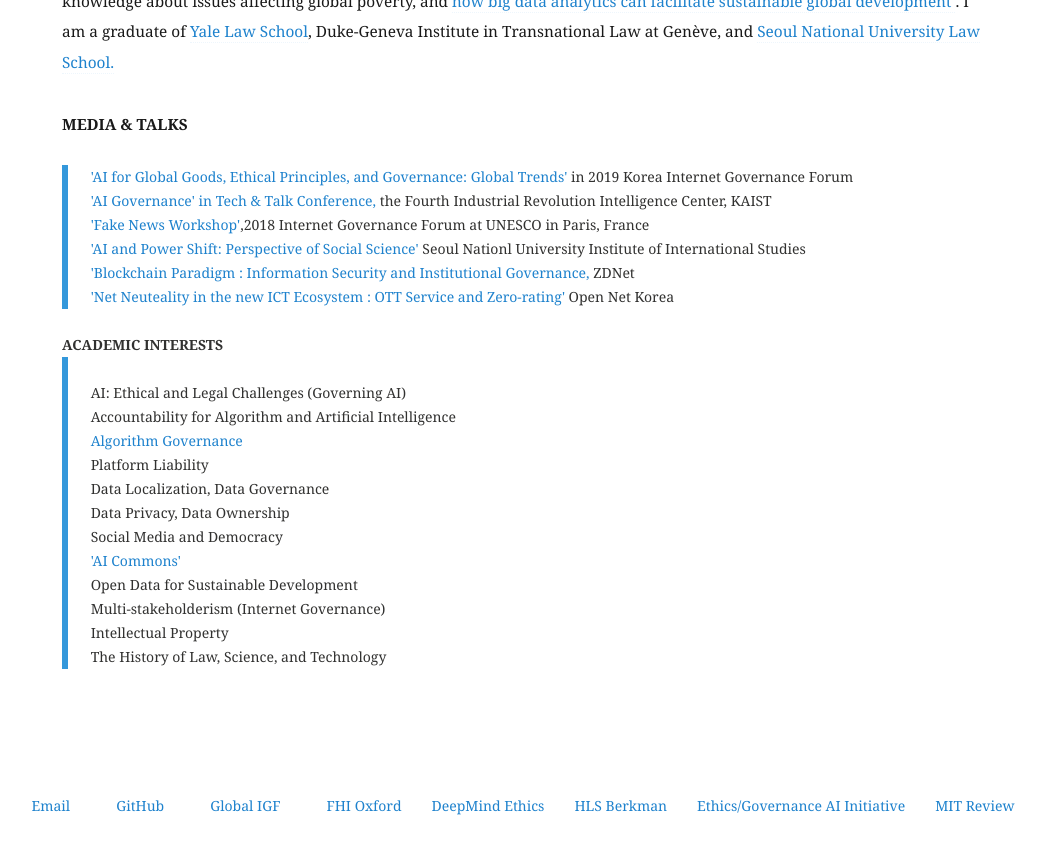
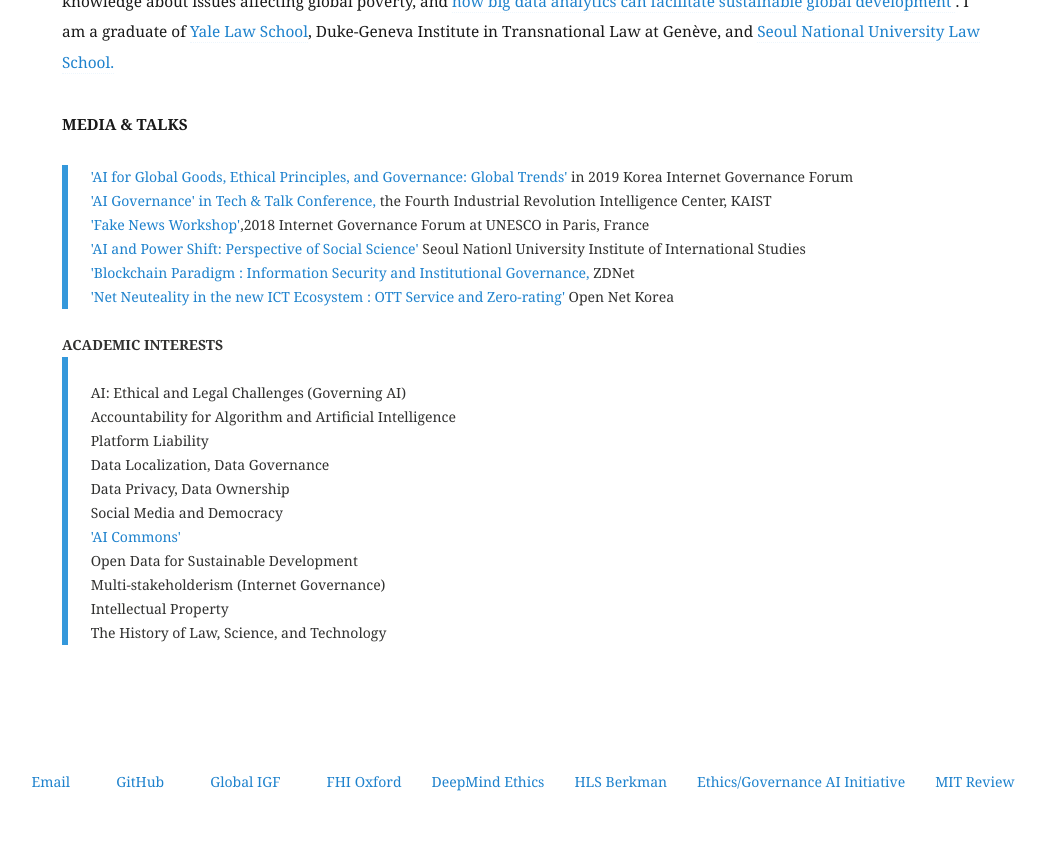
Before and after one commit to eunchangchoi/eunchangchoi.github.io, a Jekyll site: the page built from index.md, in a window 1280 px wide and 900 px high, scrolled down 1394 px. Shown: the top 854 px of the window, without its empty margins (38-1084 px from the left). Built offline with Jekyll 4.4.1, drawn with Linux system fonts in a browser that asks for light colours.

Commit message:
Update index.md

```diff
--- a/index.md
+++ b/index.md
@@ -40,7 +40,6 @@
 <blockquote> <br>
   AI: Ethical and Legal Challenges (Governing AI)<br>
   Accountability for Algorithm and Artificial Intelligence <br>
-  <a href="http://www.stepi.re.kr/module/publishSubDown.jsp?categCd=A0505&ntNo=33&sbNo=8"> Algorithm Governance </a> <br>
   Platform Liability <br>
   Data Localization, Data Governance <br>
   Data Privacy, Data Ownership <br>
```
